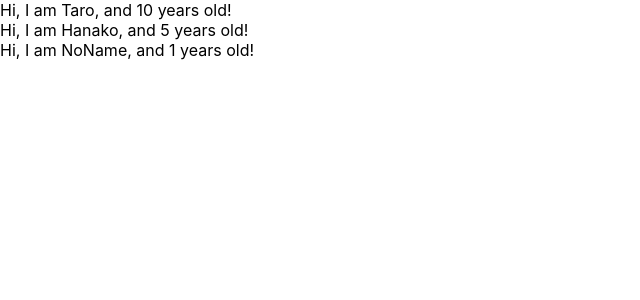
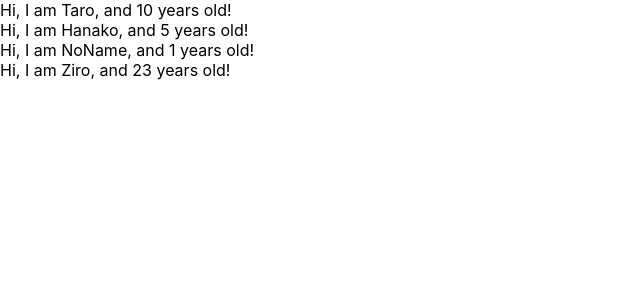
Before and after one commit to mizushima1226/udemy-react-redux-crud-apllication, a React (Create React App) app in the folder udemy-react-redux-crud-apllication/: page / in a window 1280 px wide. Shown: the top 300 px of the page, without its empty margins (0-640 px from the left). Built offline with nearby package versions, Linux system fonts and the light colour scheme.

Commit message:
learn prop-types

```diff
--- a/udemy-react-redux-crud-apllication/src/App.js
+++ b/udemy-react-redux-crud-apllication/src/App.js
@@ -1,10 +1,12 @@
 import React from 'react';
+import PropTypes from 'prop-types';
 
 const App = () => {
   const profiles =[
-    {name:"Taro",age:"10"},
-    {name:"Hanako",age:"5"},
-    {name:"NoName"}
+    {name: "Taro", age: 10},
+    {name: "Hanako", age: 5},
+    {name: "NoName", age: 1},
+    {name: "Ziro", age: 23},
   ]
   return (
     <div>
@@ -21,8 +23,9 @@ const User = (props) => {
   return <div>Hi, I am {props.name}, and {props.age} years old!</div>
 }
 
-User.defaultProps = {
-  age:1
+User.propTypes = {
+  name: PropTypes.string,
+  age:PropTypes.number.isRequired
 }
 
 export default App;
```
